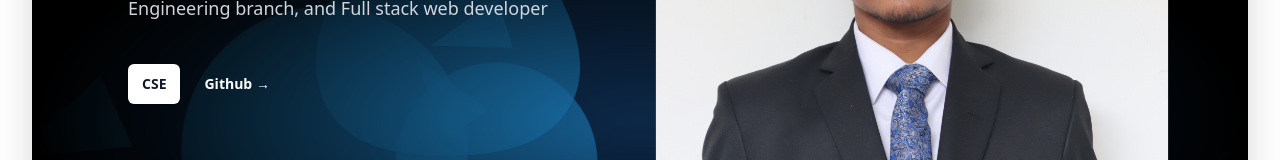
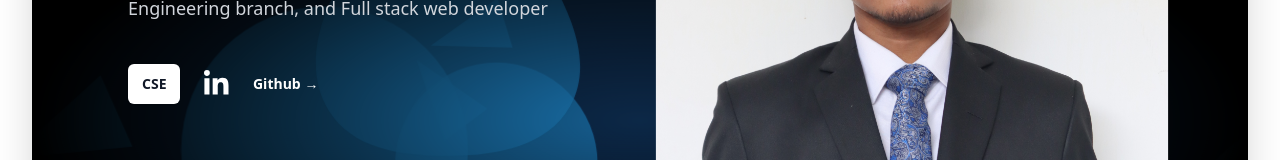
Before and after one commit to OPCODE-Open-Spring-Fest/DevHub, a React (Create React App) app: page / in a window 1280 px wide. Shown: the part 392-552 px from the top of the page. Built offline with nearby package versions, Linux system fonts and the light colour scheme.

Commit message:
feat: added svgs

```diff
--- a/src/components/developers/Kriti2101066.js
+++ b/src/components/developers/Kriti2101066.js
@@ -1,5 +1,7 @@
 import React from "react";
 import Kriti from '../assets/kriti_img.JPG';
+import { FontAwesomeIcon } from "@fortawesome/react-fontawesome";
+import { faLinkedinIn } from "@fortawesome/free-brands-svg-icons";
 
 const Kriti2101066 = () => (
   <>
@@ -85,7 +87,12 @@
               >
                 CSE
               </button>
-
+              <a
+                href="https://www.linkedin.com/in/kritiraj19/"
+                className="text-sm font-semibold leading-6 text-white"
+              >
+                <FontAwesomeIcon icon={faLinkedinIn} size="2xl" style={{ color: "#ffffff", }} />
+              </a>
               <a
                 href="https://github.com/kriti-raj"
                 className="text-sm font-semibold leading-6 text-white"
```
Also changed, not shown: package.json (+7 -2 lines), 1 other file (tests, documents, lock files or other folders).
